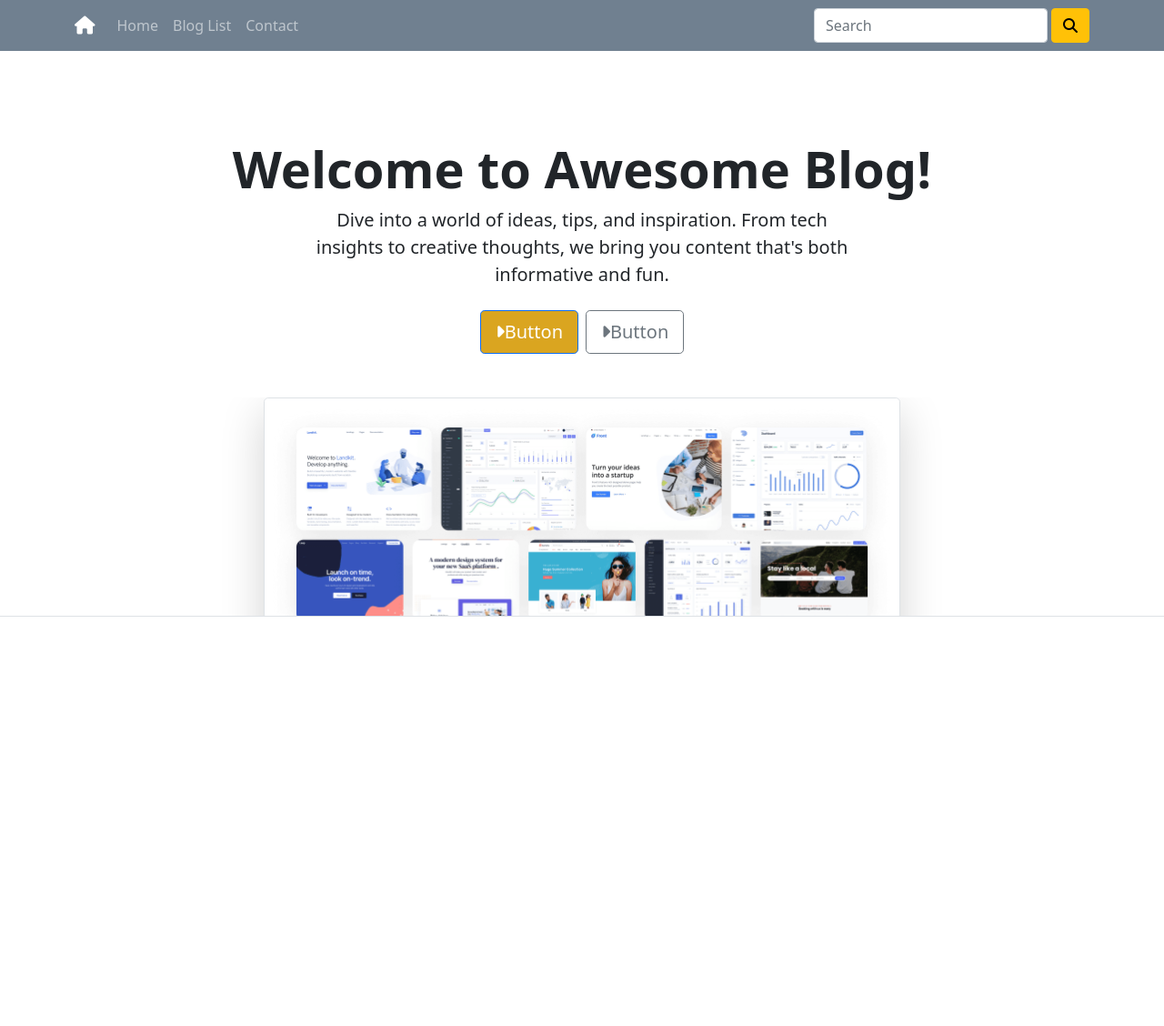
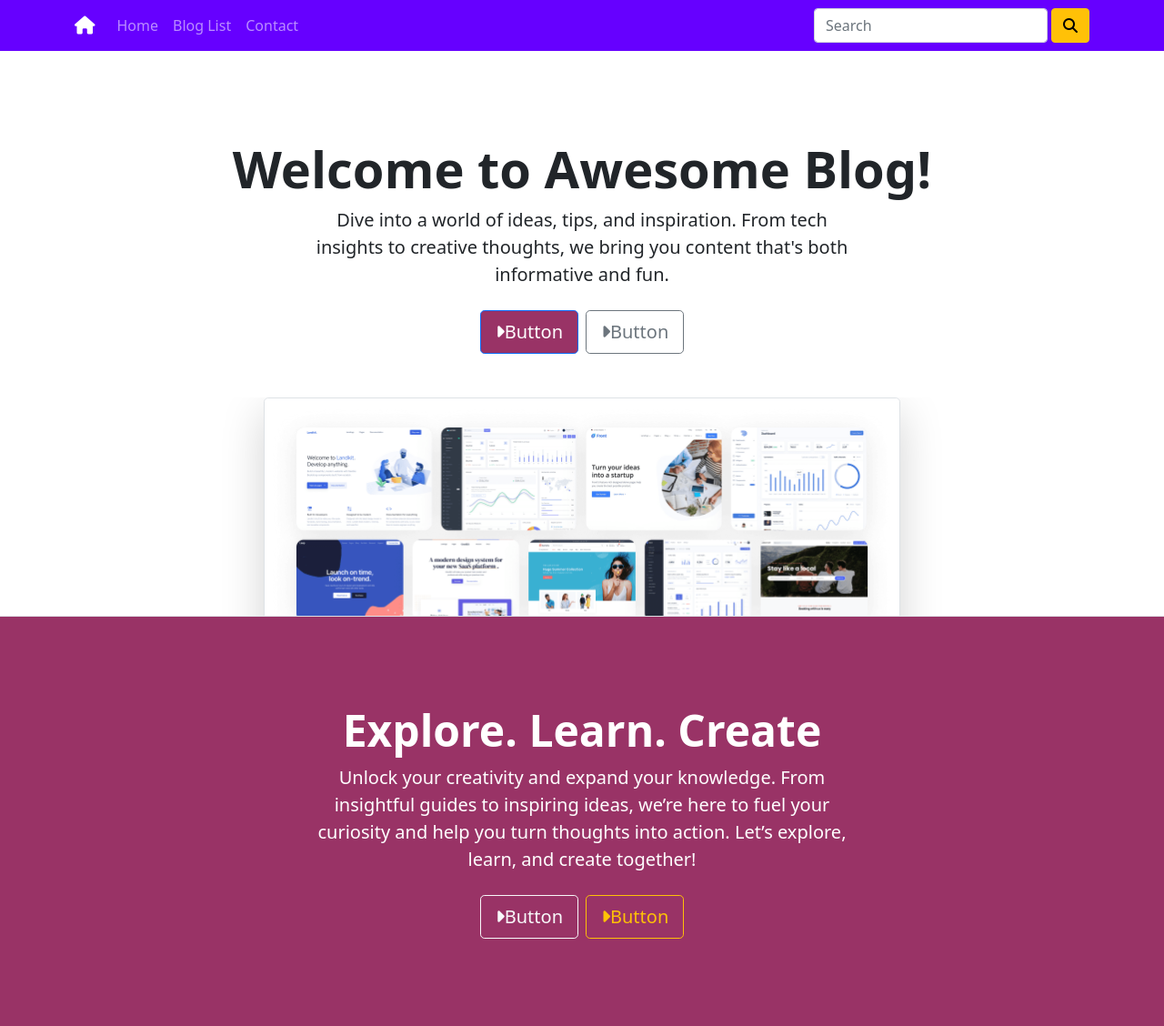
Before and after one commit to yasinserhatpeker/Blog-awesome.html, a plain HTML site: page index.html in a window 1280 px wide. Shown: the whole page at 91% size. Before the commit the page ends 800 px from the top, so only its background shows below. Drawn offline with nearby package versions, Linux system fonts and the light colour scheme.

Commit message:
renk paletleri tekrar değiştirildi main section eklendi.

```diff
--- a/index.html
+++ b/index.html
@@ -72,7 +72,29 @@
 </header>
 
 
+<!--main-->
 
+<main>
+    <div class="bg-dark px-4 py-5 text-center text-white">
+        <div class="py-5">
+            <h1 class="display-5 fw-bold">Explore. Learn. Create</h1>
+            <div class="col-lg-6 mx-auto">
+                <p class="lead mb-4">
+
+
+
+    Unlock your creativity and expand your knowledge. From insightful guides to inspiring ideas, we’re here to fuel your curiosity and help you turn thoughts into action. Let’s explore, learn, and create together!
+                  </p>
+                 </div>
+                 <div class="d-grid gap-2 d-md-flex justify-content-md-center">
+                    <button class="btn btn-outline-light btn-lg">
+                      <i class="fa-solid fa-caret-right"></i>Button</button>
+                      <button class="btn btn-outline-warning btn-lg">
+                          <i class="fa-solid fa-caret-right"></i>Button</button>
+                 </div>
+        </div>
+    </div>
+</main>
 
 
 
--- a/style.css
+++ b/style.css
@@ -1,6 +1,9 @@
 .navbar {
-    background: slategray !important;
+    background: #6600ff !important;
 }
 header .btn-primary {
-    background-color: goldenrod !important;
+    background-color: #993366 !important;
 }
+.bg-dark {
+    background: #993366 !important;
+}
```
Also changed, not shown: 1 other file.
